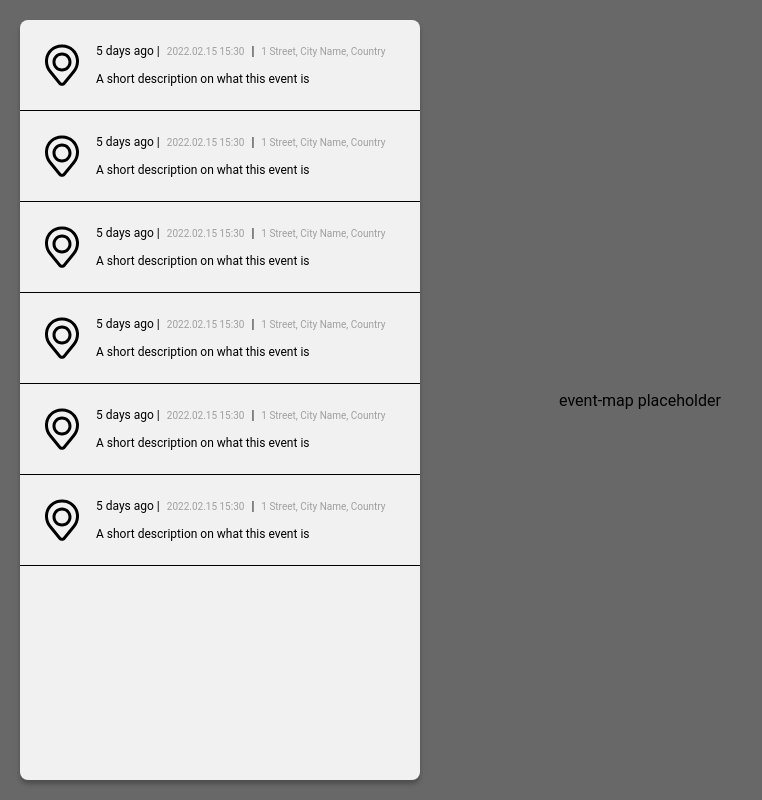
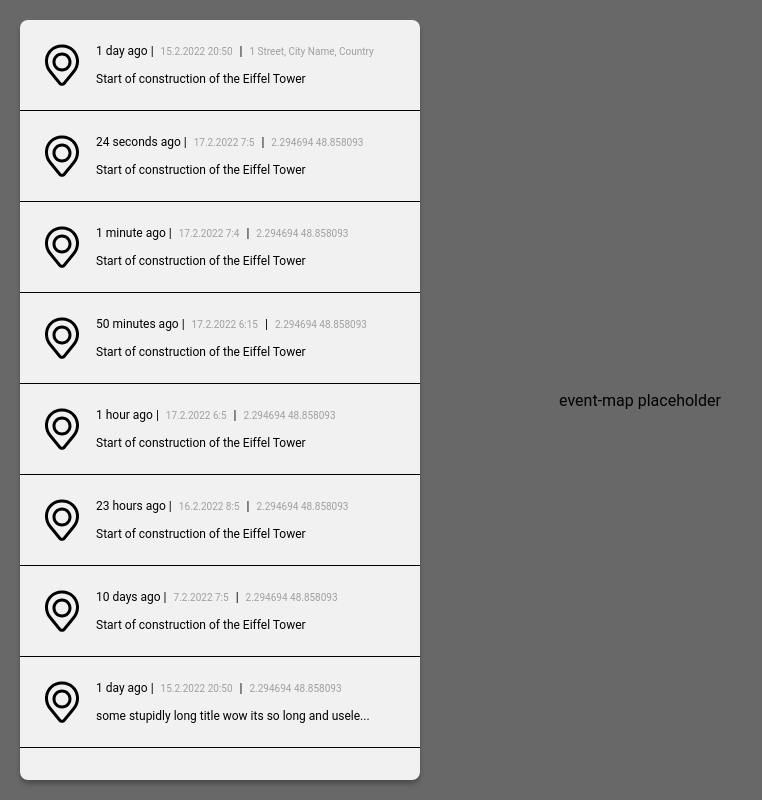
Before and after one commit to geo-event-tracker/event-tracker, an Angular app in the folder frontend/: page / in a window 1280 px wide. Shown: the whole page, without its empty margins (0-762 px from the left). Built offline with nearby package versions, Linux system fonts and the light colour scheme.

Commit message:
feat: display geoEvent data properly

```diff
--- a/frontend/src/app/event-list/event-list.component.html
+++ b/frontend/src/app/event-list/event-list.component.html
@@ -1,15 +1,15 @@
 <div id="event-list">
-  <div *ngFor="let geoEvent of geoEvents$;">
+  <div *ngFor="let geoEvent of geoEvents$ | async;">
     <div id="geo-event-{{ geoEvent.id }}" class="event-card">
 
       <img src="assets/location-pin.svg" />
 
       <div class="event-card-content">
         <div>
-          {{ geoEvent.timePassed }} | <span>2022.02.15 15:30</span> | <span>1 Street, City Name, Country</span>
+          {{ getTimePassed(geoEvent.timestamp) }} ago | <span>{{ formatDate(geoEvent.timestamp) }}</span> | <span>{{ getAddress(geoEvent) }}</span>
         </div>
         <div>
-          A short description on what this event is
+          {{ geoEvent.title.length < 50 ? geoEvent.title : geoEvent.title.substring(0, 50) + '...' }}
         </div>
       </div>
 
--- a/frontend/src/app/event-list/event-list.component.ts
+++ b/frontend/src/app/event-list/event-list.component.ts
@@ -1,4 +1,30 @@
 import { Component, OnInit } from '@angular/core';
+import { BehaviorSubject } from 'rxjs';
+
+// TODO: replace by GeoEventService, blocked by #9
+const createMockGeoEvent = (props: any) => ({
+  id: '0',
+  center: {
+    latitude: 48.858093,
+    longitude: 2.294694,
+  },
+  title: 'Start of construction of the Eiffel Tower',
+  timestamp: new Date(2022, 1, 15, 20, 50),
+  ...props
+})
+
+// TODO: replace by GeoEventService, blocked by #9
+const today = new Date();
+const geoEventMocks = new BehaviorSubject([
+  createMockGeoEvent({ id: 0, address: '1 Street, City Name, Country' }),
+  createMockGeoEvent({ id: 1, timestamp: new Date(today.getTime() - 1000 * 24) }),
+  createMockGeoEvent({ id: 2, timestamp: new Date(today.getTime() - 1000 * 60 * 1) }),
+  createMockGeoEvent({ id: 3, timestamp: new Date(today.getTime() - 1000 * 60 * 50) }),
+  createMockGeoEvent({ id: 4, timestamp: new Date(today.getTime() - 1000 * 60 * 60) }),
+  createMockGeoEvent({ id: 5, timestamp: new Date(today.getTime() - 1000 * 60 * 60 * 23) }),
+  createMockGeoEvent({ id: 6, timestamp: new Date(today.getTime() - 1000 * 60 * 60 * 24 * 10) }),
+  createMockGeoEvent({ id: 7, title: 'some stupidly long title wow its so long and useless why would ppl fill in something this long and then we have to deal with them ahhhhhhhhhhhhh'}),
+]);
 
 @Component({
   selector: 'app-event-list',
@@ -12,67 +38,40 @@ export class EventListComponent implements OnInit {
   ngOnInit(): void {
   }
 
-  geoEvents$ = [
-    {
-      id: '0',
-      center: {
-        latitude: 48.858093,
-        longitude: 2.294694,
-      },
-      title: 'Start of construction of the Eiffel Tower',
-      timestamp: new Date(1887, 1, 1887),
-      timePassed: '5 days ago',
-    },
-    {
-      id: '1',
-      title: 'End of construction of the Eiffel Tower',
-      timestamp: new Date(1887, 3, 1889),
-      center: {
-        latitude: 48.858093,
-        longitude: 2.294694,
-      },
-      timePassed: '5 days ago',
-    },
-    {
-      id: '2',
-      title: 'End of construction of the Eiffel Tower',
-      timestamp: new Date(1887, 3, 1889),
-      center: {
-        latitude: 48.858093,
-        longitude: 2.294694,
-      },
-      timePassed: '5 days ago',
-    },
-    {
-      id: '3',
-      title: 'End of construction of the Eiffel Tower',
-      timestamp: new Date(1887, 3, 1889),
-      center: {
-        latitude: 48.858093,
-        longitude: 2.294694,
-      },
-      timePassed: '5 days ago',
-    },
-    {
-      id: '4',
-      title: 'End of construction of the Eiffel Tower',
-      timestamp: new Date(1887, 3, 1889),
-      center: {
-        latitude: 48.858093,
-        longitude: 2.294694,
-      },
-      timePassed: '5 days ago',
-    },
-    {
-      id: '5',
-      title: 'End of construction of the Eiffel Tower',
-      timestamp: new Date(1887, 3, 1889),
-      center: {
-        latitude: 48.858093,
-        longitude: 2.294694,
-      },
-      timePassed: '5 days ago',
-    },
-  ];
+  getTimePassed = (timestamp: Date) => {
+    let currentTime = new Date().getTime() / 1000;
+    let eventTime = timestamp.getTime() / 1000;
+
+    let diff = currentTime - eventTime;
+
+    if (diff < 60) return `${diff.toFixed(0)} second${diff >= 2 ? 's' : ''}`;
+
+    diff = diff / 60;
+
+    if (diff < 60 ) return `${diff.toFixed(0)} minute${diff >= 2 ? 's' : ''}`;
+
+    diff = diff / 60;
+
+    if (diff < 24 ) return `${diff.toFixed(0)} hour${diff >= 2 ? 's' : ''}`;
+
+    diff = diff / 24;
+
+    return `${diff.toFixed(0)} day${diff >= 2 ? 's' : ''}`;
+  }
+
+  getAddress = (geoEvent: any) => {
+    const { address, center } = geoEvent; console.log(geoEvent)
+    if (address) return address;
+    return `${center.longitude} ${center.latitude}`
+  }
+
+  /**
+   * Format a Date object into a "yyyy.mm.dd h:mm" string
+   */
+  formatDate = (d: Date) => {
+    return d.getDate() + "." + (d.getMonth()+1) + "." + d.getFullYear() + " " + d.getHours() + ":" + d.getMinutes();
+  }
+
+  geoEvents$ = geoEventMocks.asObservable();
 
 }
```
